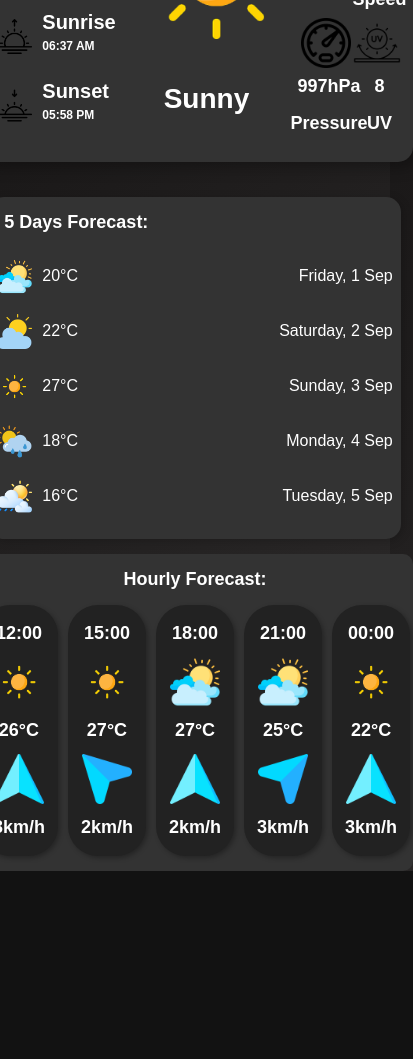
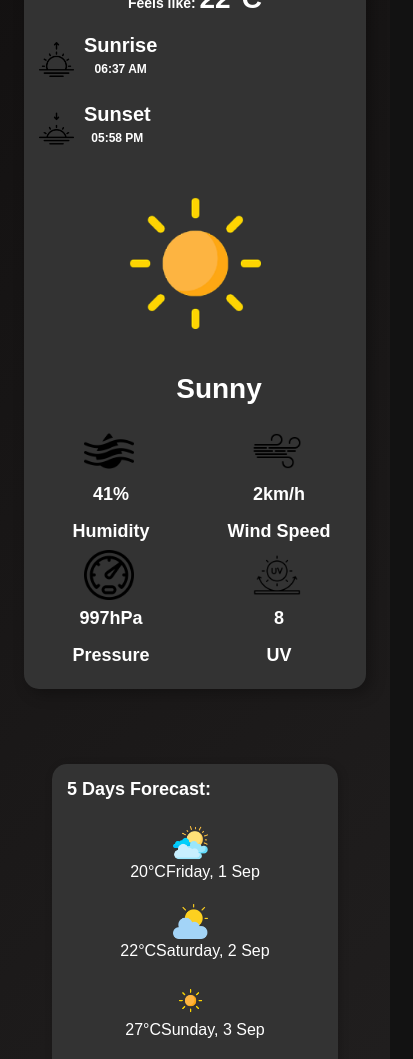
Before and after one commit to Omghungarde/Second-Assignment-2-S, a plain HTML site: page index.html in a window 390 px wide. Shown: the part 500-1559 px from the top of the page, 413 px wide, since content can reach past the window. Before the commit the page ends 1371 px from the top, so only its background shows below. Drawn offline with nearby package versions, Linux system fonts and the light colour scheme; no server answers.

Commit message:
add proper css

```diff
--- a/style/style.css
+++ b/style/style.css
@@ -457,17 +457,109 @@ background-image: linear-gradient(0deg, #6582C6 0%, #443D64 65%);
     margin-bottom: 15px;
     color: #0c0c0c;
 }
- @media (max-width: 768px) {
+/* Fully Responsive CSS without Changing HTML */
+
+/* General Responsive Fixes */
+@media (max-width: 1200px) {
+    .weather-box {
+        flex-wrap: wrap;
+    }
+    .weather-card {
+        width: 100%;
+    }
     .city-card {
-        margin-left: 0px;
-    }
-    .five-day-forecast{
-        margin-left: 0px;
+        width: 80%;
+        margin: 20px auto 0 auto;
     }
 }
-/*
+
+@media (max-width: 992px) {
+    .header-container {
+        flex-direction: column;
+        gap: 10px;
+        text-align: center;
+    }
+    .search-container {
+        width: 100%;
+    }
+    .weather-box {
+        flex-direction: column;
+        align-items: center;
+        width: 100%;
+    }
+    .weather-card {
+        flex-direction: column;
+        text-align: center;
+        padding: 15px;
+        width: 100%;
+    }
+    .left, .middle, .right {
+        text-align: center;
+        width: 100%;
+    }
+    .forecast-container, .hourly-forecast {
+        width: 100%;
+        text-align: center;
+    }
+    .forecast-list {
+        display: flex;
+        flex-direction: column;
+        align-items: center;
+    }
+    .forecast-item {
+        flex-direction: row;
+        justify-content: space-between;
+        width: 100%;
+    }
+    .city-card {
+        width: 70%;
+        margin: 30px auto 0 auto;
+    }
+}
+
+@media (max-width: 767px) {
+    .city-card, .five-day-forecast {
+        margin-left: 0;
+        width: 90%;
+        margin-top: 40px;
+    }
+    .hour-card {
+        width: 48%;
+        margin: 5px 1%;
+    }
+    .forecast-item {
+        flex-direction: column;
+        align-items: center;
+        text-align: center;
+        width: 100%;
+    }
+    .weather-card {
+        display: flex;
+        flex-direction: column;
+        align-items: center;
+        text-align: center;
+        padding: 15px;
+        width: 100%;
+    }
+}
+
 @media (max-width: 480px) {
     .hour-card {
         width: 90%;
     }
-} */
+    .weather-box {
+        flex-direction: column;
+    }
+    .forecast-container {
+        text-align: center;
+    }
+    .forecast-item {
+        flex-direction: column;
+        align-items: center;
+        width: 100%;
+    }
+    .city-card {
+        width: 100%;
+        margin-top: 50px;
+    }
+}
```
